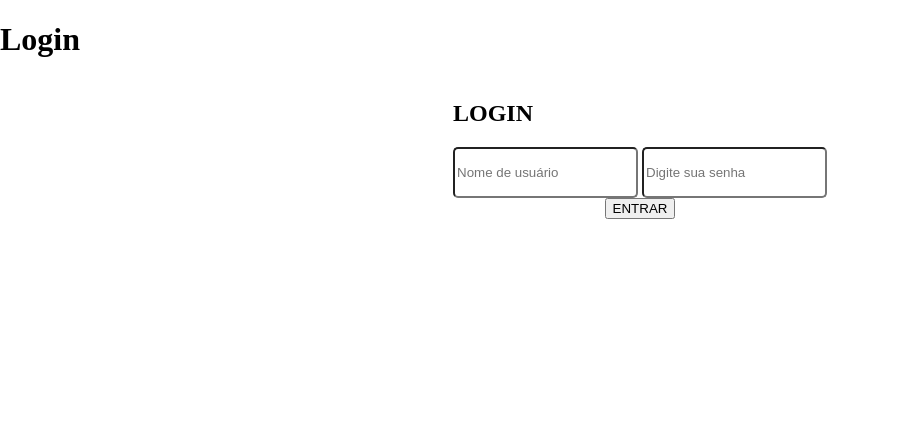
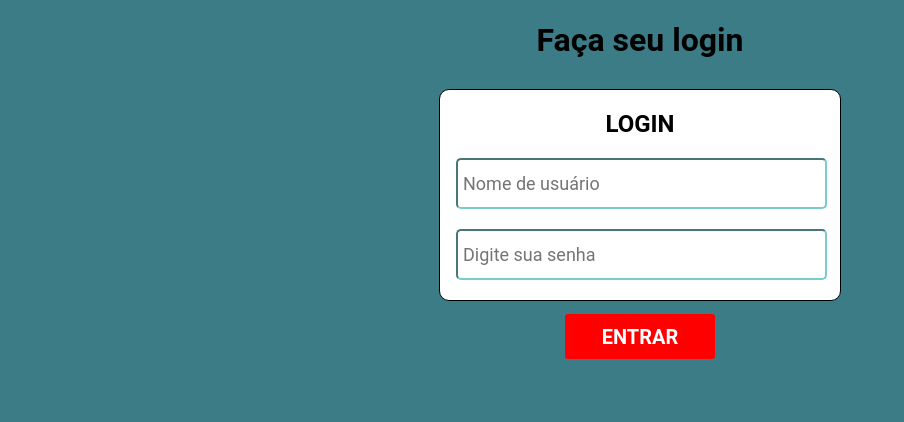
Before and after one commit to SidSan97/Projeto-ES, a PHP site: page /login.php in a window 1280 px wide. Shown: the top 422 px of the page, without its empty margins (0-904 px from the left). Run offline with PHP 8.4, Linux system fonts and the light colour scheme.

Commit message:
Ajustes do sistema de login

```diff
--- a/css/login.css
+++ b/css/login.css
@@ -2,6 +2,7 @@ body
 {
     margin: 0;
     padding: 0;
+    background-color: #3c7c87;
 }
 
 .form input
@@ -10,3 +11,62 @@ body
     border-radius: 5px;
     outline: none;
 }
+
+.titulo
+{
+    text-align: center;
+    margin-bottom: 30px;
+    font-family: 'Roboto', sans-serif;
+    font-weight: 700;
+}
+
+.div-login
+{
+    border: black 1px solid;
+    width: 400px;
+    border-radius: 10px;
+    background-color: white;
+    margin-bottom: 13px;
+}
+
+.div-login h2
+{
+    color: black;
+    text-align: center;
+    font-family: 'Roboto', sans-serif;
+}
+
+.div-login input
+{
+    height: 45px;
+    width: 90%;
+    margin-left: 4%;
+    margin-bottom: 5%;
+    border-radius: 5px;
+    border-color: #7acbcb;
+    font-size: 18px;
+    font-family: 'Roboto', sans-serif;
+    padding-left: 5px;
+    outline: none;
+}
+
+.btn-login
+{
+    background-color: red;
+    border: none;
+    border-radius: 3px;
+    height: 45px;
+    width: 150px;
+    outline: none;
+    font-size: 20px;
+    font-family: 'Roboto', sans-serif;
+    font-weight: 700;
+    color: white;
+    margin-bottom: 5%;
+    cursor: pointer;
+}
+
+.btn-login:hover
+{
+    background-color: rgb(240, 49, 49);
+}
--- a/login.php
+++ b/login.php
@@ -1,3 +1,7 @@
+<?php
+    session_start();
+?>
+
 <!DOCTYPE html>
 <html lang="pt-br">
 <head>
@@ -10,7 +14,7 @@
     <title>Login</title>
 </head>
 <body>
-    <h1>Login</h1>
+    <h1 class="titulo">Faça seu login</h1>
 
     <form action="App/Controller/LoginController.php" method="POST" class="form">
         <div style="display: flex; justify-content: center">
@@ -24,9 +28,20 @@
         </div>
 
         <div style="display: flex; justify-content: center">
-            <button class="btn-login" type="submit" name="entrar">ENTRAR</button>
+            <button class="btn-login" type="submit" name="logar">ENTRAR</button>
         </div>
     </form>
 
+    <?php
+      if(isset($_GET['errorLogin'])):
+    ?>
+		<div class="notification">
+			<p align="center">ERRO: Usuário ou senha inválidos.</p>
+		</div>
+
+    <?php
+        endif;
+        unset($_SESSION['nao_autenticado']);
+    ?>
 </body>
 </html>
```
Also changed, not shown: App/Controller/LoginController.php (+8 -5 lines), App/model/Conexao.php (+16 -14 lines), App/model/Logar.php (+43 -21 lines), cad.php (added, +43 -0 lines).
